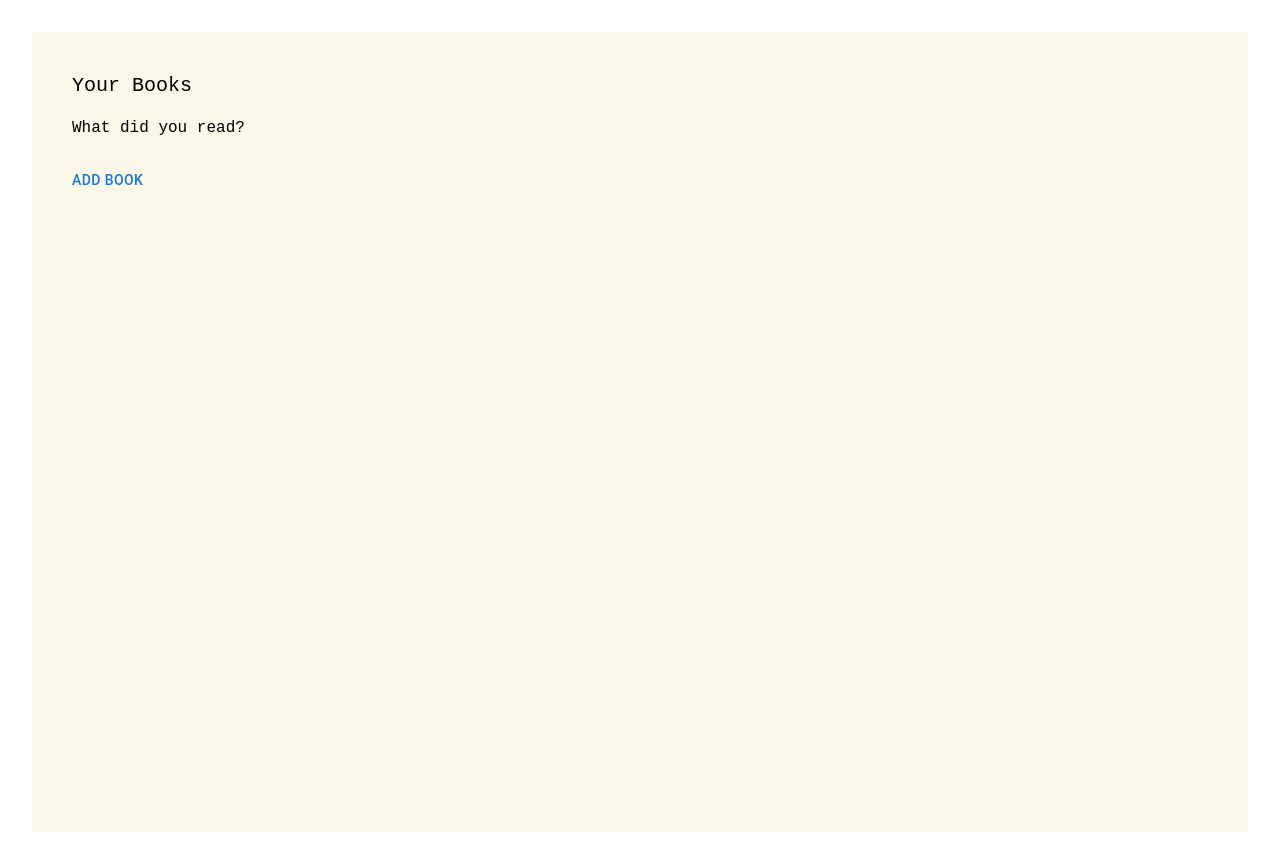
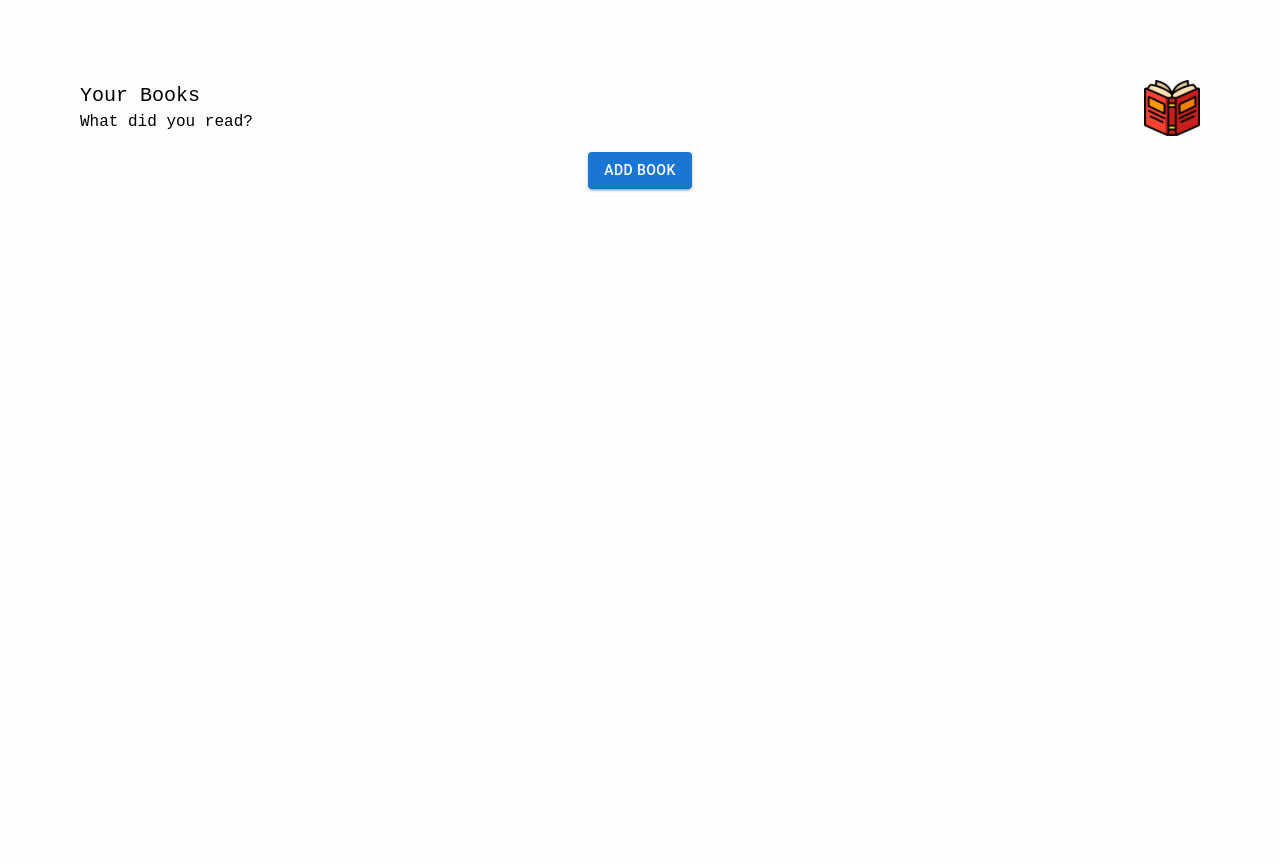
Before and after one commit to AdamLukas17/library.2, a React (Vite) app in the folder library-app/: page / in a window 1280 px wide. Built offline with nearby package versions, Linux system fonts and the light colour scheme; a web font is replaced by a local one.

Commit message:
added better css

```diff
--- a/library-app/src/components/AddButton.jsx
+++ b/library-app/src/components/AddButton.jsx
@@ -14,14 +14,14 @@ function AddButton() {
   };
 
     return(
-      <div className="flex flex-row items-center"> {/* Center content */}
+      <div className="flex flex-col items-center"> {/* Center content */}
 
-      <Button className= "font-overpass" onClick={() => setIsModalOpen(true)}>Add Book</Button>
+      <Button variant="contained" onClick={() => setIsModalOpen(true)}>Add Book</Button>
 
       {isModalOpen && <Modal onAddBook={handleAddBook} setIsModalOpen={setIsModalOpen}/>}
 
       {/* Display the books */}
-      <div className="m-8">
+      <div className="m-8 flex flex-wrap">
         {books.map((book, index) => (
           <div key={index} className="border rounded p-4 m-2 bg-pale-blue font-overpass text-gray-light">
             {/* Display book details here */}
--- a/library-app/src/components/Header.jsx
+++ b/library-app/src/components/Header.jsx
@@ -1,12 +1,31 @@
+import bookIcon from '../assets/library-book-icon.png';
+
 function Header() {
     return(
         <>
-        <div className="font-overpass p-2">
+        <div className="flex flex-row justify-between items-center p-4">
+            <div className="flex flex-col">
+            <div className="font-overpass">
             <h2>Your Books</h2>
         </div>
-        <div className="font-overpass p-2">
+        <div className="font-overpass">
             <p>What did you read?</p>
         </div>
+            </div>
+
+        <div>
+            <img src={bookIcon} alt="library-book-icon" className="flex w-auto h-14"/>
+        </div>
+
+        </div>
+
+
+
+
+
+
+
+
         </>
     )
 }
--- a/library-app/src/components/MainContainer.jsx
+++ b/library-app/src/components/MainContainer.jsx
@@ -3,7 +3,7 @@ import Header from "./Header";
 
 function MainContainer() {
     return(
-        <div className = "bg-pale-cream m-8 p-8 h-screen">
+        <div className = "bg-white m-8 p-8 h-screen">
             <div>
                 <Header />
                 <AddButton />
--- a/library-app/tailwind.config.js
+++ b/library-app/tailwind.config.js
@@ -21,8 +21,9 @@ export default {
       'gray': '#8492a6',
       'gray-light': '#d3dce6',
       'pale-blue': '#61bfad',
-      'pale-cream': '#f9f7e8',
+      'pale-cream': '#f9f7e9',
       'rose-pink': '#ff8b8b',
+      'white': '#fffefc',
     },
     fontFamily: {
       overpass: ['Overpass Mono', "monospace"],
```
Also changed, not shown: library-app/src/assets/library-book-icon.png (added).
